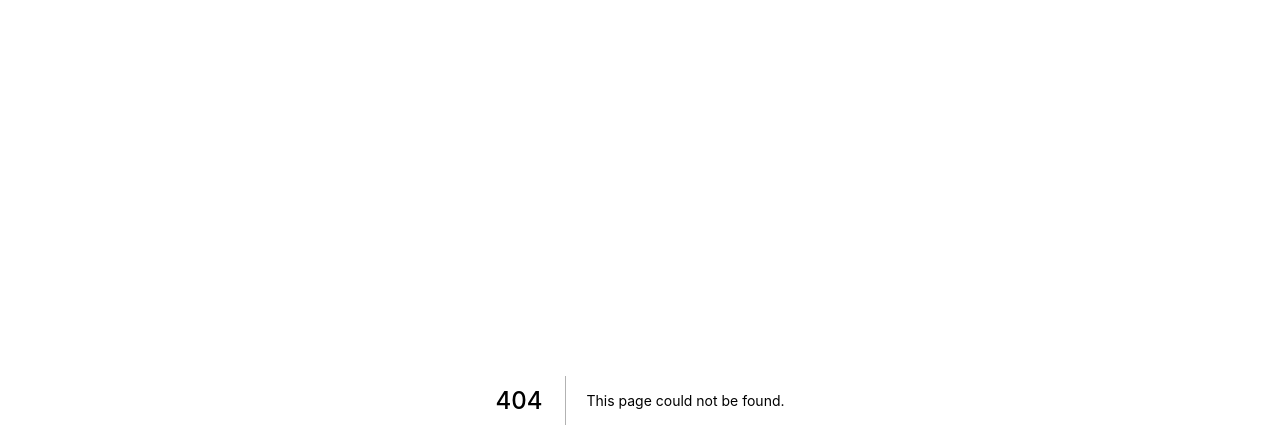
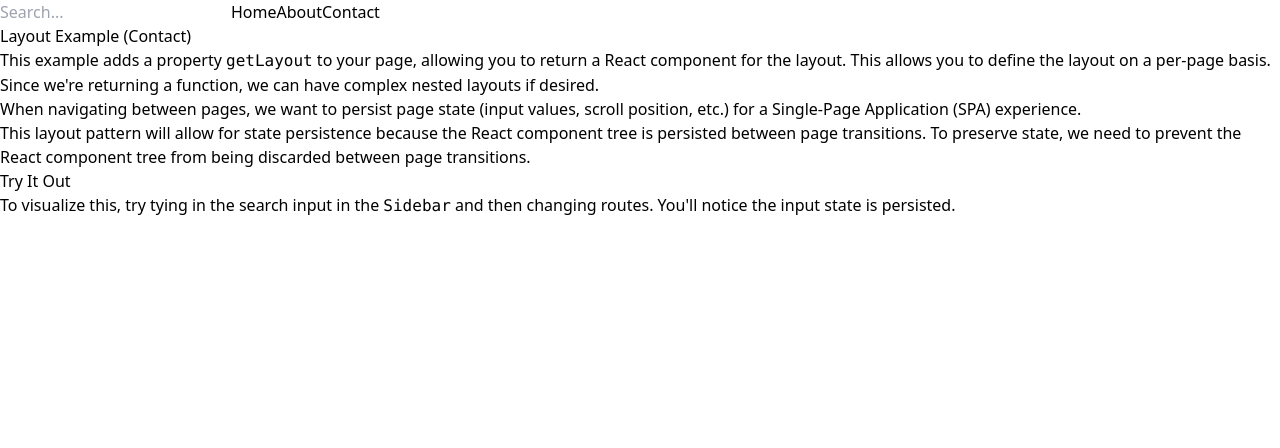
Before and after one commit to code4romania/alex-client, a Next.js app: page /contact in a window 1280 px wide. Before the commit this address had no page. Shown: the top 448 px of the page. Built offline with nearby package versions, Linux system fonts and the light colour scheme.

Commit message:
layout componenets & tailwind

```diff
--- /dev/null
+++ b/layout/layout.js
@@ -0,0 +1,12 @@
+import Head from 'next/head'
+
+export default function Layout({ children }) {
+  return (
+    <>
+      <Head>
+        <title>Layouts Example</title>
+      </Head>
+      <main>{children}</main>
+    </>
+  )
+}
--- /dev/null
+++ b/layout/sidebar.js
@@ -0,0 +1,18 @@
+import Link from 'next/link'
+
+export default function Sidebar() {
+  return (
+    <nav>
+      <input placeholder="Search..." />
+      <Link href="/">
+        <a>Home</a>
+      </Link>
+      <Link href="/about">
+        <a>About</a>
+      </Link>
+      <Link href="/contact">
+        <a>Contact</a>
+      </Link>
+    </nav>
+  )
+}
--- a/package.json
+++ b/package.json
@@ -19,7 +19,10 @@
     "react-dom": "17.0.2"
   },
   "devDependencies": {
+    "autoprefixer": "^10.4.2",
     "eslint": "8.7.0",
-    "eslint-config-next": "12.0.8"
+    "eslint-config-next": "12.0.8",
+    "postcss": "^8.2.15",
+    "tailwindcss": "^3.0.23"
   }
 }
--- a/pages/_app.js
+++ b/pages/_app.js
@@ -1,7 +1,9 @@
 import '../styles/globals.css'
 
 function MyApp({ Component, pageProps }) {
-  return <Component {...pageProps} />
+  const getLayout = Component.getLayout || ((page) => page)
+
+  return getLayout(<Component {...pageProps} />)
 }
 
 export default MyApp
--- /dev/null
+++ b/pages/about.js
@@ -0,0 +1,42 @@
+import Layout from '../layout/layout'
+import Sidebar from '../layout/sidebar'
+
+export default function About() {
+  return (
+    <section>
+      <h2>Layout Example (About)</h2>
+      <p>
+        This example adds a property <code>getLayout</code> to your page,
+        allowing you to return a React component for the layout. This allows you
+        to define the layout on a per-page basis. Since we're returning a
+        function, we can have complex nested layouts if desired.
+      </p>
+      <p>
+        When navigating between pages, we want to persist page state (input
+        values, scroll position, etc.) for a Single-Page Application (SPA)
+        experience.
+      </p>
+      <p>
+        This layout pattern will allow for state persistence because the React
+        component tree is persisted between page transitions. To preserve state,
+        we need to prevent the React component tree from being discarded between
+        page transitions.
+      </p>
+      <h3>Try It Out</h3>
+      <p>
+        To visualize this, try tying in the search input in the{' '}
+        <code>Sidebar</code> and then changing routes. You'll notice the input
+        state is persisted.
+      </p>
+    </section>
+  )
+}
+
+About.getLayout = function getLayout(page) {
+  return (
+    <Layout>
+      <Sidebar />
+      {page}
+    </Layout>
+  )
+}
--- /dev/null
+++ b/pages/contact.js
@@ -0,0 +1,42 @@
+import Layout from '../layout/layout'
+import Sidebar from '../layout/sidebar'
+
+export default function Contact() {
+  return (
+    <section>
+      <h2>Layout Example (Contact)</h2>
+      <p>
+        This example adds a property <code>getLayout</code> to your page,
+        allowing you to return a React component for the layout. This allows you
+        to define the layout on a per-page basis. Since we're returning a
+        function, we can have complex nested layouts if desired.
+      </p>
+      <p>
+        When navigating between pages, we want to persist page state (input
+        values, scroll position, etc.) for a Single-Page Application (SPA)
+        experience.
+      </p>
+      <p>
+        This layout pattern will allow for state persistence because the React
+        component tree is persisted between page transitions. To preserve state,
+        we need to prevent the React component tree from being discarded between
+        page transitions.
+      </p>
+      <h3>Try It Out</h3>
+      <p>
+        To visualize this, try tying in the search input in the{' '}
+        <code>Sidebar</code> and then changing routes. You'll notice the input
+        state is persisted.
+      </p>
+    </section>
+  )
+}
+
+Contact.getLayout = function getLayout(page) {
+  return (
+    <Layout>
+      <Sidebar />
+      {page}
+    </Layout>
+  )
+}
--- a/pages/index.js
+++ b/pages/index.js
@@ -1,22 +1,24 @@
 import Head from 'next/head'
 import Image from 'next/image'
-import styles from '../styles/Home.module.css'
 
-import Accordion from '../components/Accordion'
-import DropdownMenu from '../components/DropdownMenu'
-import Modal from '../components/Modal'
+import Layout from '../layout/layout'
+import Sidebar from '../layout/sidebar'
 
-export default function Home() {
+import Accordion from '../components/accordion'
+import DropdownMenu from '../components/dropdown-menu'
+import Modal from '../components/modal'
+
+export default function Dashboard() {
   return (
-    <div className={styles.container}>
+    <div className="">
       <Head>
-        <title>Create Next App</title>
+        <title className="text-3xl">Create Next App</title>
         <meta name="description" content="Generated by create next app" />
         <link rel="icon" href="/favicon.ico" />
       </Head>
 
-      <main className={styles.main}>
-        <h1 className={styles.title}>
+      <main className="">
+        <h1 className="text-5xl">
           Welcome to <a href="https://nextjs.org">Next.js!</a>
         </h1>
 
@@ -33,25 +35,25 @@ export default function Home() {
           </div>
         </div>
 
-        <p className={styles.description}>
+        <p className="">
           Get started by editing{' '}
-          <code className={styles.code}>pages/index.js</code>
+          <code className="">pages/index.js</code>
         </p>
 
-        <div className={styles.grid}>
-          <a href="https://nextjs.org/docs" className={styles.card}>
+        <div className="">
+          <a href="https://nextjs.org/docs" className="">
             <h2>Documentation &rarr;</h2>
             <p>Find in-depth information about Next.js features and API.</p>
           </a>
 
-          <a href="https://nextjs.org/learn" className={styles.card}>
+          <a href="https://nextjs.org/learn" className="">
             <h2>Learn &rarr;</h2>
             <p>Learn about Next.js in an interactive course with quizzes!</p>
           </a>
 
           <a
             href="https://github.com/vercel/next.js/tree/canary/examples"
-            className={styles.card}
+            className=""
           >
             <h2>Examples &rarr;</h2>
             <p>Discover and deploy boilerplate example Next.js projects.</p>
@@ -59,7 +61,7 @@ export default function Home() {
 
           <a
             href="https://vercel.com/new?utm_source=create-next-app&utm_medium=default-template&utm_campaign=create-next-app"
-            className={styles.card}
+            className=""
           >
             <h2>Deploy &rarr;</h2>
             <p>
@@ -69,14 +71,14 @@ export default function Home() {
         </div>
       </main>
 
-      <footer className={styles.footer}>
+      <footer className="">
         <a
           href="https://vercel.com?utm_source=create-next-app&utm_medium=default-template&utm_campaign=create-next-app"
           target="_blank"
           rel="noopener noreferrer"
         >
           Powered by{' '}
-          <span className={styles.logo}>
+          <span className="">
             <Image src="/vercel.svg" alt="Vercel Logo" width={72} height={16} />
           </span>
         </a>
--- /dev/null
+++ b/postcss.config.js
@@ -0,0 +1,6 @@
+module.exports = {
+  plugins: {
+    tailwindcss: {},
+    autoprefixer: {},
+  },
+}
--- a/styles/globals.css
+++ b/styles/globals.css
@@ -1,16 +1,3 @@
-html,
-body {
-  padding: 0;
-  margin: 0;
-  font-family: -apple-system, BlinkMacSystemFont, Segoe UI, Roboto, Oxygen,
-    Ubuntu, Cantarell, Fira Sans, Droid Sans, Helvetica Neue, sans-serif;
-}
-
-a {
-  color: inherit;
-  text-decoration: none;
-}
-
-* {
-  box-sizing: border-box;
-}
+@tailwind base;
+@tailwind components;
+@tailwind utilities;
--- /dev/null
+++ b/tailwind.config.js
@@ -0,0 +1,10 @@
+module.exports = {
+  content: [
+    "./pages/**/*.{js,ts,jsx,tsx}",
+    "./components/**/*.{js,ts,jsx,tsx}",
+  ],
+  theme: {
+    extend: {},
+  },
+  plugins: [],
+}
```
Also changed, not shown: styles/Home.module.css (deleted, +0 -116 lines), components/dropdown-menu.js (renamed from components/DropdownMenu.js), 1 other file (tests, documents, lock files or other folders).
